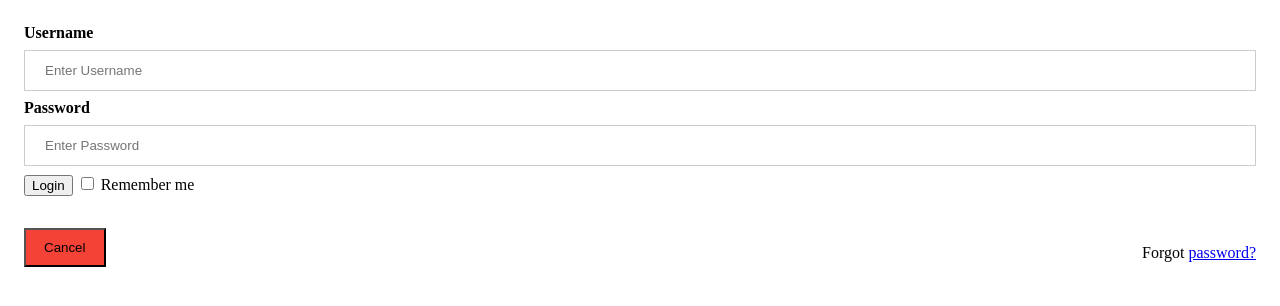
After one commit to Lolrandomthings/Terminoppgave, a Flask app: template Terminoppgave/templates/login.html in a window 1280 px wide. The commit adds this page. Shown: the top 306 px of the page. Run offline with Flask 3, Linux system fonts and the light colour scheme; the template is opened without the code that fills it, so the values that code supplies are empty.

Commit message:
Created basics for log in page

```diff
--- a/Terminoppgave/static/css/stylesheet.css
+++ b/Terminoppgave/static/css/stylesheet.css
@@ -1,4 +1,58 @@
-body{
-    color: red;
-    background-color: black;
-}
+/* Bordered form */
+form {
+    border: 3px solid #f1f1f1;
+  }
+
+  /* Full-width inputs */
+  input[type=text], input[type=password] {
+    width: 100%;
+    padding: 12px 20px;
+    margin: 8px 0;
+    display: inline-block;
+    border: 1px solid #ccc;
+    box-sizing: border-box;
+  }
+
+  .button1 {
+    background-color: #04AA6D;
+    color: white;
+    padding: 14px 20px;
+    margin: 8px 0;
+    border: none;
+    cursor: pointer;
+    width: 100%;
+  }
+
+  /* Add a hover effect for buttons */
+  button:hover {
+    opacity: 0.8;
+  }
+
+  /* Extra style for the cancel button (red) */
+  .cancelbtn {
+    width: auto;
+    padding: 10px 18px;
+    background-color: #f44336;
+  }
+
+  /* Add padding to containers */
+  .Container {
+    padding: 16px;
+  }
+
+  /* The "Forgot password" text */
+  span.psw {
+    float: right;
+    padding-top: 16px;
+  }
+
+  /* Change styles for span and cancel button on extra small screens */
+  @media screen and (max-width: 300px) {
+    span.psw {
+      display: block;
+      float: none;
+    }
+    .cancelbtn {
+      width: 100%;
+    }
+  }
--- /dev/null
+++ b/Terminoppgave/templates/login.html
@@ -0,0 +1,29 @@
+<!DOCTYPE html>
+<html lang="en">
+<head>
+    <meta charset="UTF-8">
+    <meta name="viewport" content="width=device-width, initial-scale=1.0">
+    <title>Document</title>
+    <link rel="stylesheet" href="../static/css/stylesheet.css">
+</head>
+<body>
+        <div class="Container" id="Container">
+          <label for="uname"><b>Username</b></label>
+          <input type="text" placeholder="Enter Username" name="uname" required>
+
+          <label for="psw"><b>Password</b></label>
+          <input type="password" placeholder="Enter Password" name="psw" required>
+
+          <button type="submit" class="Button1">Login</button>
+          <label>
+            <input type="checkbox" name="remember"> Remember me
+          </label>
+        </div>
+
+        <div class="Container" id="Container">
+          <button type="button" class="cancelbtn" onclick="location.href='index.html'">Cancel</button>
+          <span class="psw">Forgot <a href="#">password?</a></span>
+        </div>
+      </form>
+</body>
+</html>
```
Also changed, not shown: Terminoppgave/templates/index.html (+29 -2 lines).
